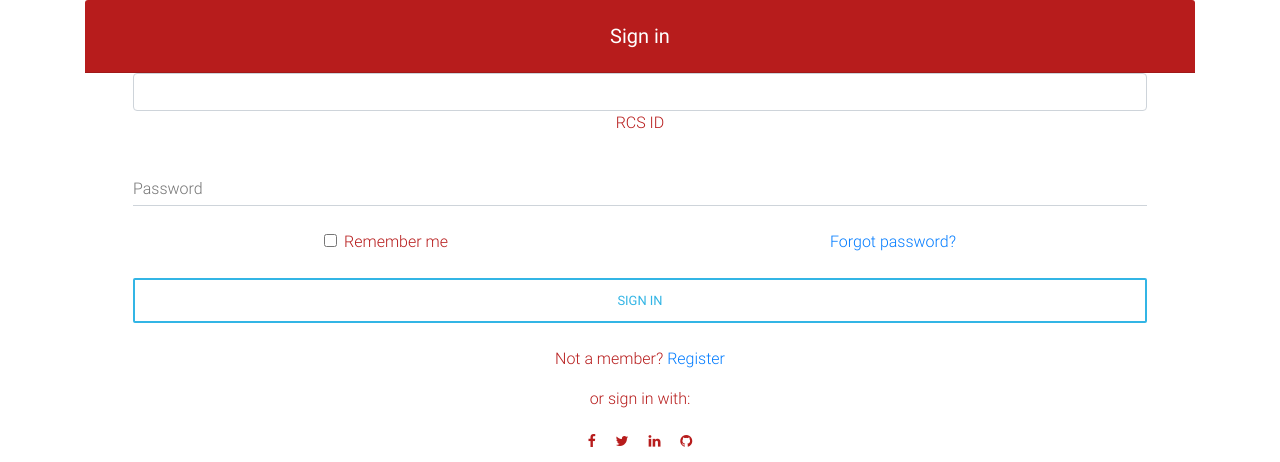
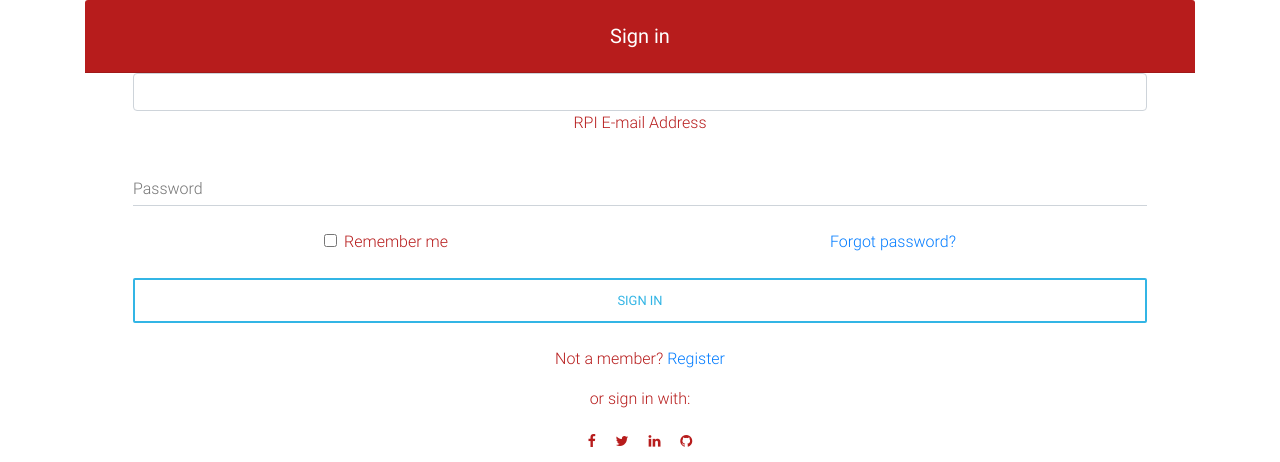
Before and after one commit to ortiza5/Threes-a-Crowd-SD-D-Project, a Flask app: page /login in a window 1280 px wide. Shown: the top 462 px of the page. Run offline with Flask 2, Linux system fonts and the light colour scheme; parts of the project's set-up code (start-up, migrations or seed data) failed here and were passed over; some libraries are stand-ins or nearby versions.

Commit message:
Changed to asking for email address

```diff
--- a/templates/login.html
+++ b/templates/login.html
@@ -17,8 +17,8 @@
 
       <!-- Email -->
       <div class="form-group">
-        <input type="text" id="materialLoginFormEmail" class="form-control" name="username" value={{request.form.username}}>
-        <label for="materialLoginFormEmail">RCS ID</label>
+        <input type="email" id="materialLoginFormEmail" class="form-control" name="username" value={{request.form.username}}>
+        <label for="materialLoginFormEmail">RPI E-mail Address</label>
       </div>
 
       <!-- Password -->
```
